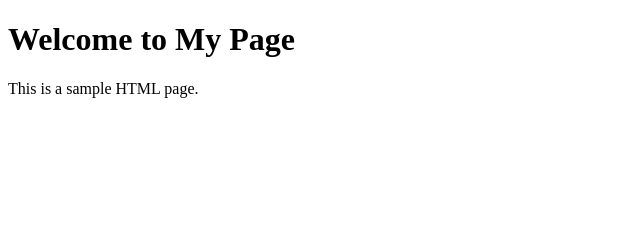
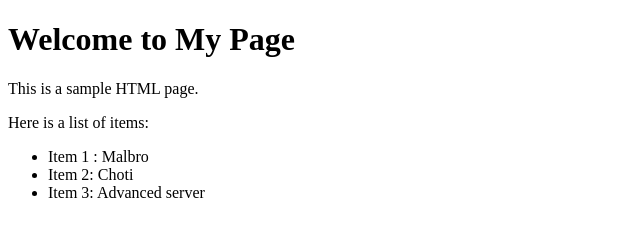
Before and after one commit to jayadevameravanige/Test_S1, a plain HTML site: page index.html in a window 1280 px wide. Shown: the whole page, without its empty margins (0-640 px from the left). Drawn offline with Linux system fonts and the light colour scheme.

Commit message:
added some thing

```diff
--- a/index.html
+++ b/index.html
@@ -8,5 +8,10 @@
 <body>
     <h1>Welcome to My Page</h1>
     <p>This is a sample HTML page.</p>
+    <p>Here is a list of items:</p>
+    <ul>
+        <li>Item 1 : Malbro</li>
+        <li>Item 2: Choti</li>
+        <li>Item 3: Advanced server</li>
 </body>
 </html>
```
